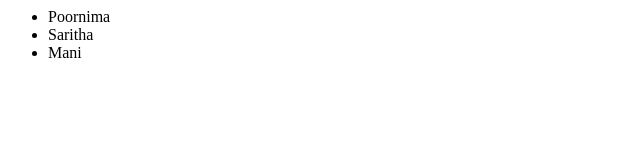
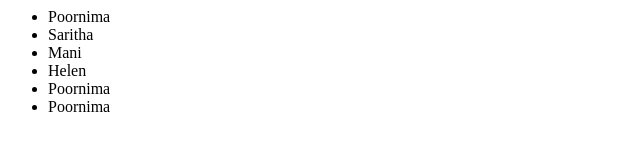
Before and after one commit to poorniiima/test, a plain HTML site: page index.html in a window 1280 px wide. Shown: the whole page, without its empty margins (0-640 px from the left). Drawn offline with Linux system fonts and the light colour scheme.

Commit message:
made changes

```diff
--- a/index.html
+++ b/index.html
@@ -4,6 +4,9 @@
         <li>Poornima</li>
         <li>Saritha</li>
         <li>Mani</li>
+        <li> Helen</li>
+        <li>Poornima</li>
+        <li>Poornima</li>
         </ul>
     </body>
 
```
